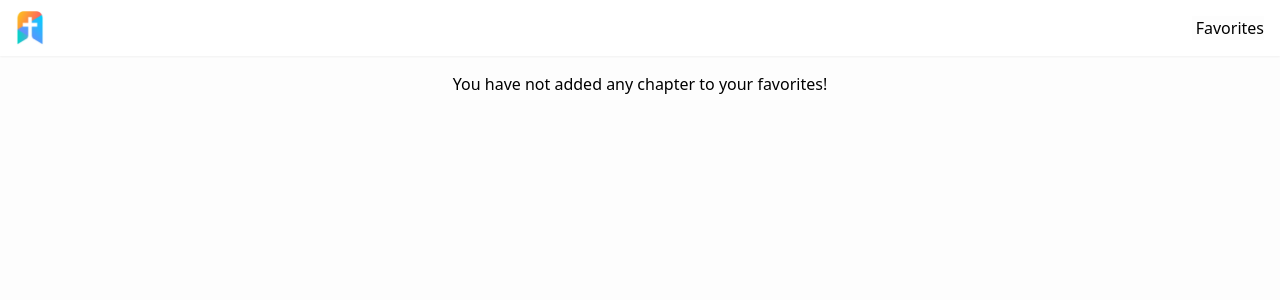
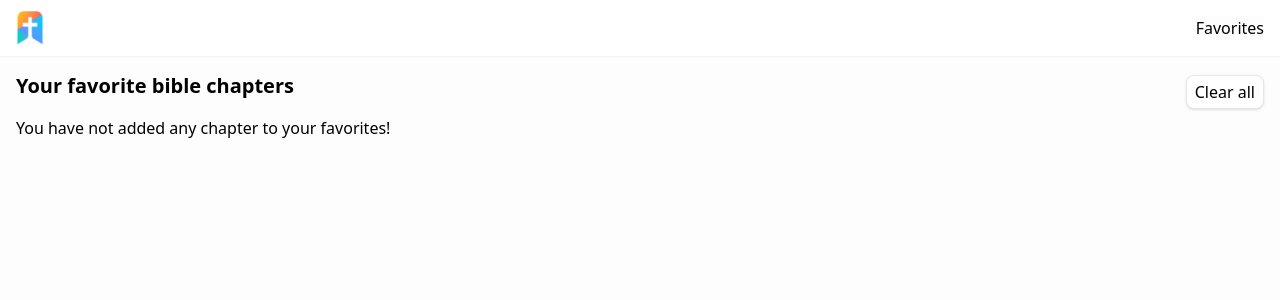
Before and after one commit to RafaV12/bible-app, a Next.js app: page /favorites in a window 1280 px wide. Shown: the top 300 px of the page. Built offline with nearby package versions, Linux system fonts and the light colour scheme; some icons are missing.

Commit message:
Clear favorites button added

```diff
--- a/src/components/page-components/chapter/NavBar.tsx
+++ b/src/components/page-components/chapter/NavBar.tsx
@@ -48,12 +48,12 @@ export default function NavBar({ testament, book, chapter, bookToParse, router }
         </button>
 
         {/* Home */}
-        <Link className='tooltip' href={`/${testament}`}>
+        <Link className="tooltip" href={`/${testament}`}>
           <i className="fa-solid fa-book-bible text-2xl text-blue-400 "></i>
-          <span className='tooltiptext text-sm'>Change book</span>
+          <span className="tooltiptext text-sm">Change book</span>
         </Link>
 
-        <button disabled={isObjInArray(favorites, { testament, book, chapter })} className="disabled:text-red-500 text-slate-300">
+        <button className={` ${isObjInArray(favorites, { testament, book, chapter }) ? 'text-red-500' : 'text-slate-300'}`}>
           <i onClick={() => dispatch(toggleFavorite({ testament, book, chapter }))} className="fa-solid fa-heart"></i>
         </button>
       </div>
--- a/src/pages/favorites.tsx
+++ b/src/pages/favorites.tsx
@@ -2,7 +2,7 @@ import React, { useState, useEffect } from 'react';
 import Link from 'next/link';
 
 import { useAppSelector, useAppDispatch } from '@/hooks/reduxHooks';
-import { selectAllFavorites } from '@/store/favoritesSlice';
+import { clearAll, selectAllFavorites } from '@/store/favoritesSlice';
 
 import { replaceDashesWithSpaces, setItem } from '@/utils';
 
@@ -14,25 +14,28 @@ export default function Favorites() {
   const dispatch = useAppDispatch();
 
   useEffect(() => {
+    setItem('favorites', favorites);
     setSavedFavorites(favorites);
-  }, []);
-
-  useEffect(() => {
-    setItem('favorites', favorites);
   }, [favorites]);
 
   return (
-    <ul className="flex flex-wrap items-center justify-center gap-x-4 gap-y-4">
+    <>
+      <div className="w-full self-start flex items-center justify-between">
+        <h1 className="mb-4 text-xl self-start font-semibold">Your favorite bible chapters</h1>
+        <button onClick={() => dispatch(clearAll())} className="-mt-1 px-2 py-1 bg-white shadow rounded-lg border">
+          Clear all
+        </button>
+      </div>
+      <ul className="container self-start flex flex-col gap-x-4 gap-y-4 lg:flex-row lg:flex-wrap">
         {savedFavorites.length > 0 ? (
           savedFavorites.map(({ testament, book, chapter }, index) => (
-          <li key={index} className="p-4 h-auto w-2/5 flex flex-wrap bg-white shadow rounded-lg md:w-56">
-            <Link className="flex flex-col gap-y-4 capitalize" href={`/${testament}/${book}/${chapter}`}>
-              <img className="w-full h-32 rounded-lg" src="https://picsum.photos/200/300" alt="" />
-              <div>
-                <p>Testament: {replaceDashesWithSpaces(testament)}</p>
-                <p>Book: {replaceDashesWithSpaces(book)}</p>
-                <p>Chapter: {chapter}</p>
+            <li key={index} className="p-4 h-auto w-full flex flex-wrap bg-white shadow rounded-lg lg:w-80">
+              <Link className="w-full flex justify-between items-center capitalize" href={`/${testament}/${book}/${chapter}`}>
+                <i className="fa-solid fa-heart text-red-500 text-xl"></i>
+                <div className="flex items-center">
+                  <p className="text-lg">{`${replaceDashesWithSpaces(book)}: ${chapter}`}</p>
                 </div>
+                <i className="fa-solid fa-angle-right text-xl"></i>
               </Link>
             </li>
           ))
@@ -40,5 +43,6 @@ export default function Favorites() {
           <p>You have not added any chapter to your favorites!</p>
         )}
       </ul>
+    </>
   );
 }
--- a/src/store/favoritesSlice.ts
+++ b/src/store/favoritesSlice.ts
@@ -24,10 +24,15 @@ export const favoritesSlice = createSlice({
         state.push(action.payload);
       }
     },
+
+    clearAll: (state: FavoriteChapter[]) => {
+      console.log('Clear all');
+      return [];
+    },
   },
 });
 
-export const { toggleFavorite } = favoritesSlice.actions;
+export const { toggleFavorite, clearAll } = favoritesSlice.actions;
 
 export const selectAllFavorites = (state: RootState) => state.favorites;
 
```
Lines whose indentation alone changed are shown as unchanged.
